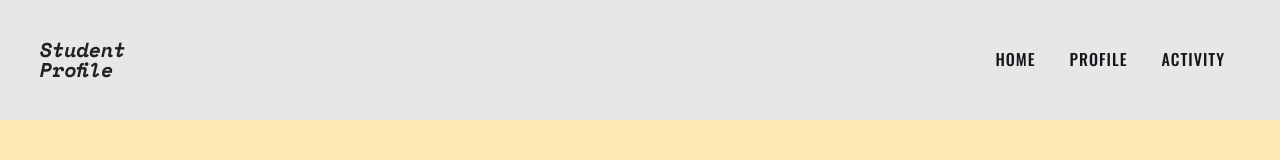
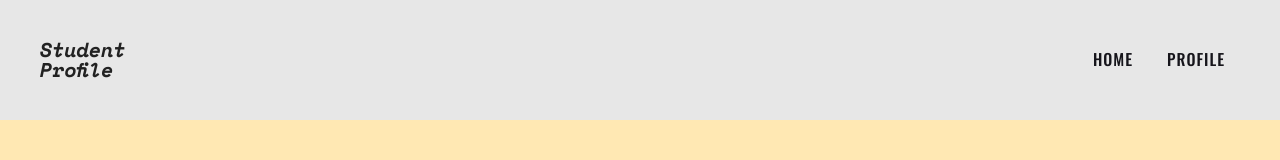
Before and after one commit to philManWithBeard/hlt1, a plain HTML site: page index.html in a window 1280 px wide. Shown: the top 160 px of the page. Drawn offline with nearby package versions, Linux system fonts and the light colour scheme; a web font is replaced by a local one.

Commit message:
remove Activity nav li

```diff
--- a/index.html
+++ b/index.html
@@ -1,6 +1,7 @@
 <!doctype html>
 
 <html lang="en-gb">
+
 <head>
   <meta charset="utf-8">
   <meta name="viewport" content="width=device-width, initial-scale=1">
@@ -36,7 +37,6 @@
         <ul id="menu">
           <li><a href="./index.html">Home</a></li>
           <li><a href="./profile.html">Profile</a></li>
-            <li><a href="./activity.html">Activity</a></li>
         </ul>
       </nav>
     </div>
@@ -47,6 +47,11 @@
       <img src="img/03.png" alt="abstract face">
     </section>
   </main>
-    <footer><div class="footerBox"><h2>Created by Phil Burrows</h2></div></footer>
+  <footer>
+    <div class="footerBox">
+      <h2>Created by Phil Burrows</h2>
+    </div>
+  </footer>
 </body>
+
 </html>
```
Lines whose indentation alone changed are shown as unchanged.
